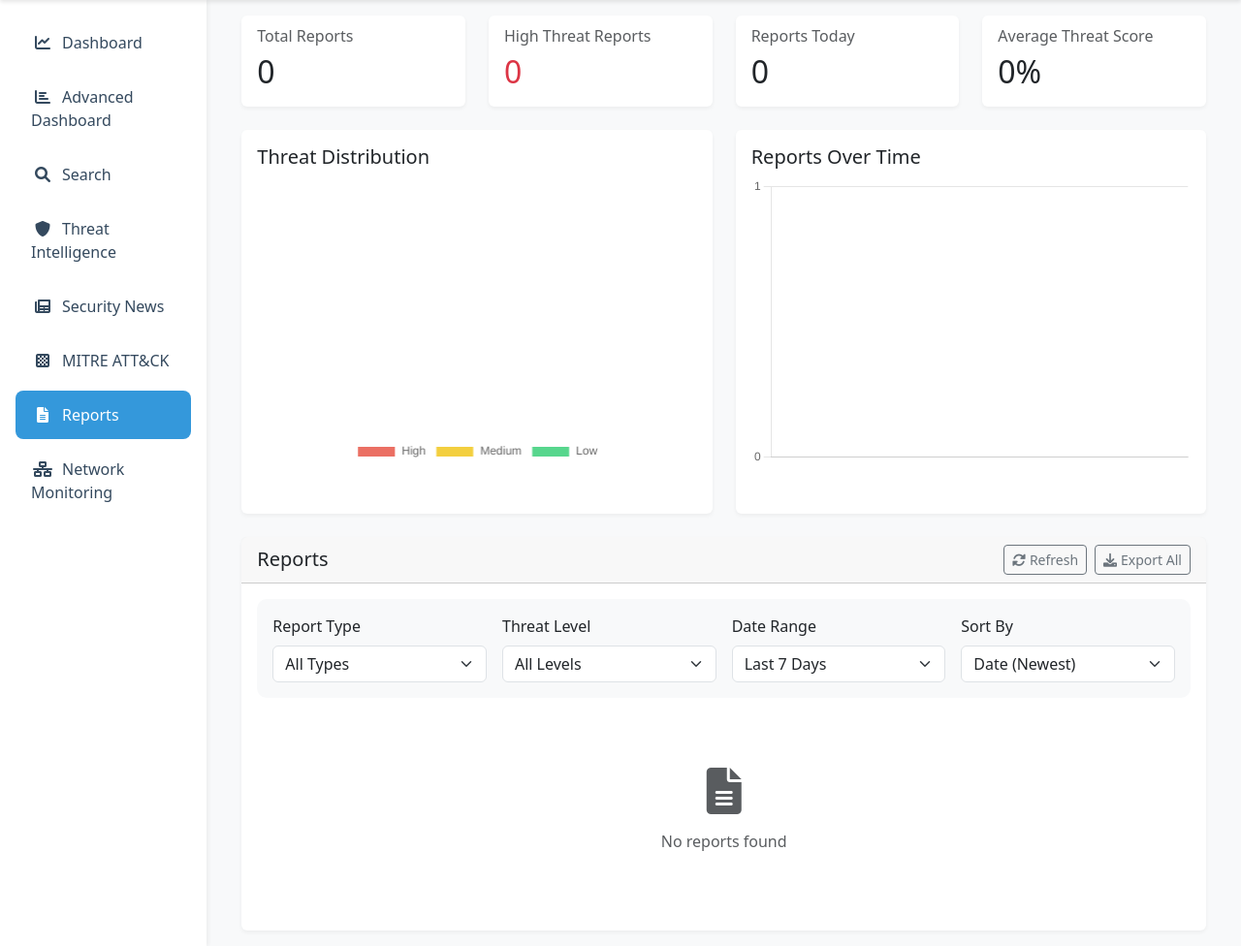
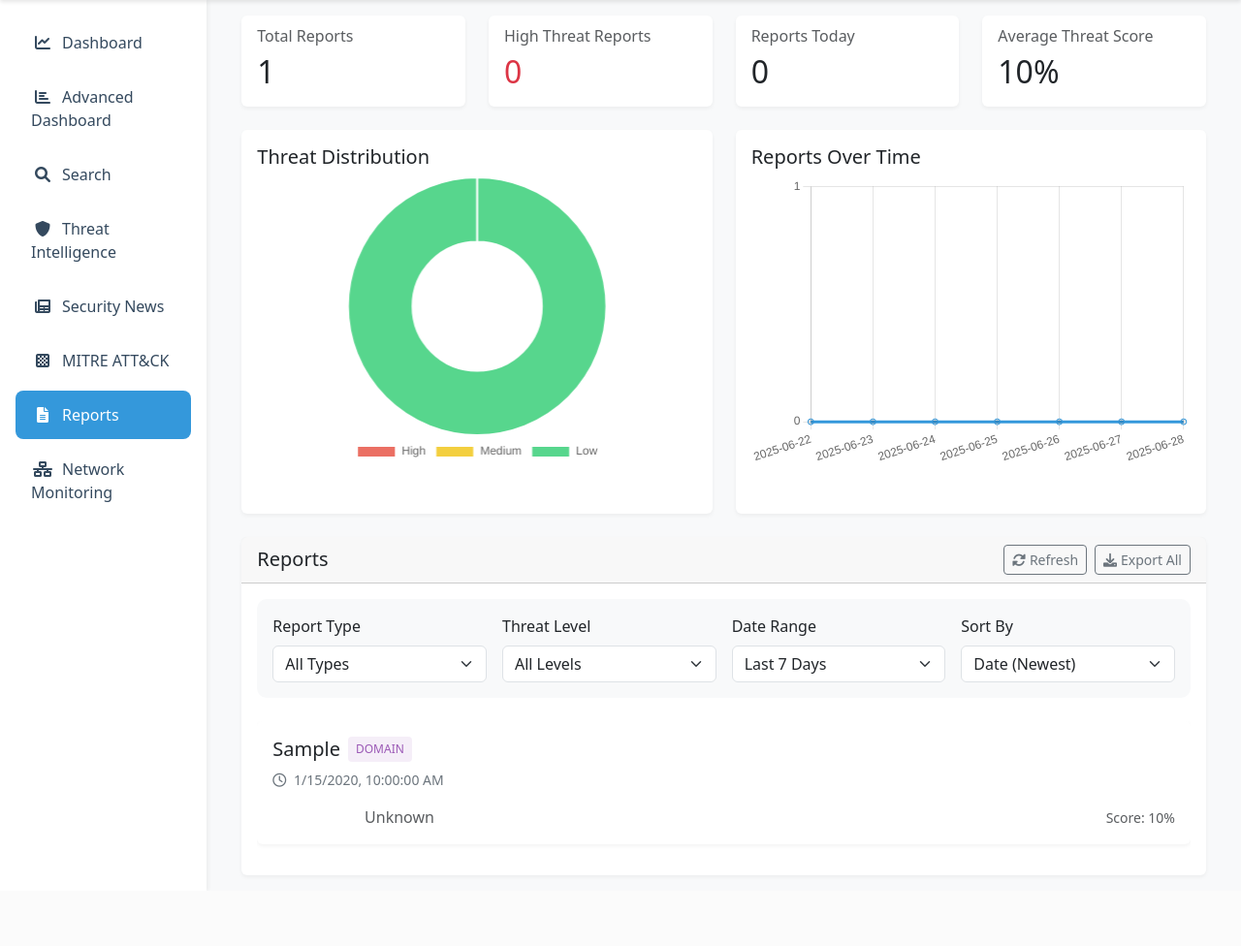
Before and after one commit to abriljordan/threat_intel_aggregtor, a Flask app: page /reports in a window 1280 px wide. Shown: the part 56-1032 px from the top of the page at 97% size. After the commit the page ends 905 px from the top, so only its background shows below. Run offline with Flask 3, Linux system fonts and the light colour scheme; a user stored in the database is signed in; tables that the repository leaves empty hold one stand-in row (values such as "Sample post"); data that the repository does not hold is empty; some libraries are stand-ins or nearby versions.

Commit message:
updated the reports

```diff
--- a/web_dashboard/routes.py
+++ b/web_dashboard/routes.py
@@ -235,27 +235,102 @@ def search_shodan():
 @api.route('/reports')
 @login_required
 def get_reports():
-    # TODO: Implement proper report retrieval from database
-    return jsonify({
-        'statistics': {
-            'totalReports': 0,
-            'highThreatReports': 0,
-            'todayReports': 0,
-            'avgThreatScore': 0
-        },
-        'charts': {
-            'threatDistribution': {
-                'high': 0,
-                'medium': 0,
-                'low': 0
+    """Get reports from database with statistics and charts."""
+    try:
+        from datetime import datetime, timedelta
+
+        # Get all reports ordered by creation date
+        all_reports = Report.query.order_by(Report.created_at.desc()).all()
+
+        # Calculate statistics
+        total_reports = len(all_reports)
+        high_threat_reports = Report.query.filter(Report.abuse_score > 80).count()
+
+        # Today's reports
+        today = datetime.utcnow().date()
+        today_reports = Report.query.filter(
+            db.func.date(Report.created_at) == today
+        ).count()
+
+        # Average threat score
+        avg_score = db.session.query(db.func.avg(Report.abuse_score)).scalar() or 0
+
+        # Threat distribution
+        high_threat = Report.query.filter(Report.abuse_score > 80).count()
+        medium_threat = Report.query.filter(
+            Report.abuse_score > 50,
+            Report.abuse_score <= 80
+        ).count()
+        low_threat = Report.query.filter(Report.abuse_score <= 50).count()
+
+        # Reports over time (last 7 days)
+        reports_over_time = []
+        for i in range(7):
+            date = today - timedelta(days=i)
+            count = Report.query.filter(
+                db.func.date(Report.created_at) == date
+            ).count()
+            reports_over_time.append({
+                'date': date.strftime('%Y-%m-%d'),
+                'count': count
+            })
+
+        # Convert reports to list format
+        reports_list = []
+        for report in all_reports[:50]:  # Limit to last 50 reports
+            reports_list.append({
+                'id': report.id,
+                'target': report.target,
+                'timestamp': report.created_at.isoformat(),
+                'abuse_score': report.abuse_score,
+                'is_malicious': report.is_malicious,
+                'results': report.get_results()
+            })
+
+        return jsonify({
+            'statistics': {
+                'totalReports': total_reports,
+                'highThreatReports': high_threat_reports,
+                'todayReports': today_reports,
+                'avgThreatScore': round(avg_score, 2)
             },
-            'reportsOverTime': {
-                'labels': [],
-                'data': []
-            }
-        },
-        'reports': []
-    })
+            'charts': {
+                'threatDistribution': {
+                    'high': high_threat,
+                    'medium': medium_threat,
+                    'low': low_threat
+                },
+                'reportsOverTime': {
+                    'labels': [r['date'] for r in reversed(reports_over_time)],
+                    'data': [r['count'] for r in reversed(reports_over_time)]
+                }
+            },
+            'reports': reports_list
+        })
+
+    except Exception as e:
+        print(f"Error fetching reports from database: {e}")
+        return jsonify({
+            'statistics': {
+                'totalReports': 0,
+                'highThreatReports': 0,
+                'todayReports': 0,
+                'avgThreatScore': 0
+            },
+            'charts': {
+                'threatDistribution': {
+                    'high': 0,
+                    'medium': 0,
+                    'low': 0
+                },
+                'reportsOverTime': {
+                    'labels': [],
+                    'data': []
+                }
+            },
+            'reports': [],
+            'error': str(e)
+        }), 500
 
 @api.route('/dashboard-stats')
 @login_required
--- a/web_dashboard/templates/reports.html
+++ b/web_dashboard/templates/reports.html
@@ -337,6 +337,8 @@
 
         const threatLevel = getThreatLevel(report);
         const threatClass = getThreatClass(threatLevel);
+        const reportType = getReportType(report.target);
+        const dataSources = getDataSources(report.results);
 
         card.innerHTML = `
             <div class="card-body">
@@ -344,7 +346,7 @@
                     <div>
                         <div class="d-flex align-items-center gap-2 mb-2">
                             <h5 class="card-title mb-0">${report.target}</h5>
-                            <span class="report-type ${report.type}">${report.type}</span>
+                            <span class="report-type ${reportType}">${reportType}</span>
                         </div>
                         <p class="report-date mb-0">
                             <i class="far fa-clock me-1"></i>
@@ -368,11 +370,11 @@
                         <div>
                             <span class="badge bg-${threatClass} me-2">${threatLevel} Threat</span>
                             <span class="text-muted">
-                                ${report.dataSources.join(', ')}
+                                ${dataSources.join(', ')}
                             </span>
                         </div>
                         <div class="text-muted">
-                            <small>Score: ${report.threatScore}%</small>
+                            <small>Score: ${report.abuse_score}%</small>
                         </div>
                     </div>
                 </div>
@@ -401,13 +403,35 @@
 
     // Helper functions
     function getThreatLevel(report) {
-        if (report.threatScore > 80) return 'High';
-        if (report.threatScore > 50) return 'Medium';
+        if (report.abuse_score > 80) return 'High';
+        if (report.abuse_score > 50) return 'Medium';
         return 'Low';
     }
 
     function getThreatClass(level) {
         return level.toLowerCase();
+    }
+
+    function getReportType(target) {
+        // Simple heuristic to determine if it's an IP or domain
+        if (target.match(/^\d{1,3}\.\d{1,3}\.\d{1,3}\.\d{1,3}$/)) {
+            return 'ip';
+        }
+        return 'domain';
+    }
+
+    function getDataSources(results) {
+        if (!results || typeof results !== 'object') {
+            return ['Unknown'];
+        }
+
+        const sources = [];
+        if (results.abuseipdb) sources.push('AbuseIPDB');
+        if (results.virustotal) sources.push('VirusTotal');
+        if (results.shodan) sources.push('Shodan');
+        if (results.httpbl) sources.push('HttpBL');
+
+        return sources.length > 0 ? sources : ['Unknown'];
     }
 
     async function viewReport(reportId) {
```
